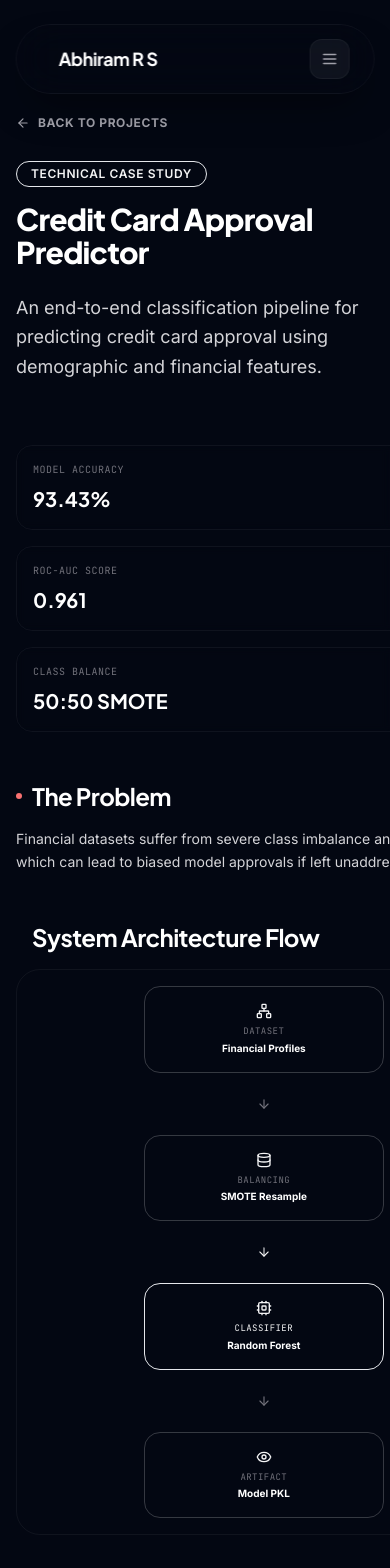
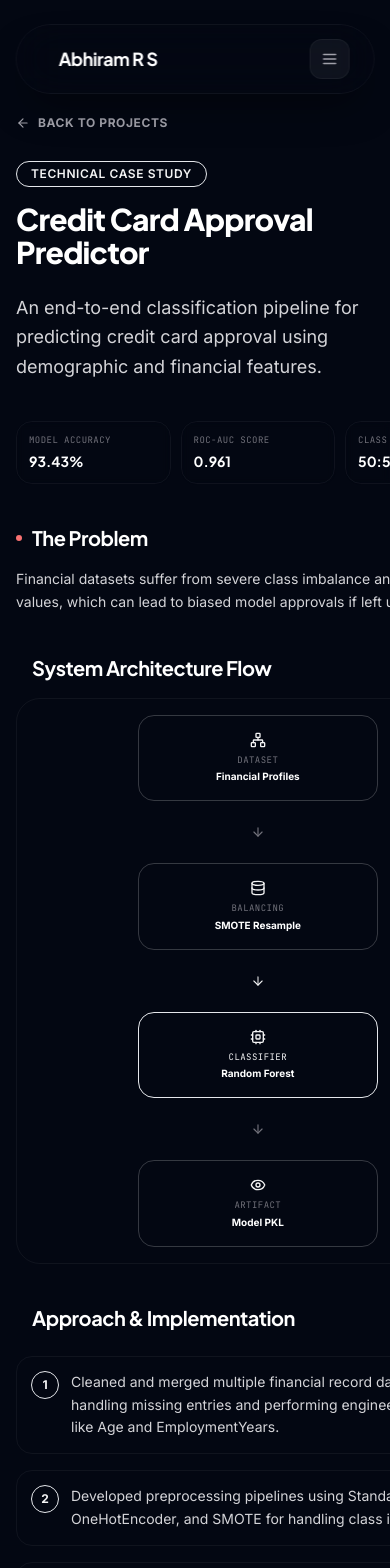
Before and after one commit to AbhiR4mRs/portfolio, a React (Vite) app: page /projects/credit-card-approval-prediction in a window 390 px wide. Shown: the top 1568 px of the page. Built offline with nearby package versions, Linux system fonts and the light colour scheme.

Commit message:
style: optimize project case study detail page spacing, metric grids, and headings on mobile

```diff
--- a/src/pages/ProjectDetailPage.jsx
+++ b/src/pages/ProjectDetailPage.jsx
@@ -95,7 +95,7 @@ export default function ProjectDetailPage() {
       animate={{ opacity: 1, y: 0 }}
       exit={{ opacity: 0, y: -10 }}
       transition={{ duration: 0.4 }}
-      className="space-y-16"
+      className="space-y-10 sm:space-y-16"
     >
 
       {/* Navigation Header */}
@@ -125,18 +125,18 @@ export default function ProjectDetailPage() {
       </div>
 
       {/* Main Grid Layout: Content (Left) & Sidebar (Right) */}
-      <div className="grid gap-10 lg:grid-cols-[1.35fr_0.65fr] lg:items-start">
+      <div className="grid gap-6 lg:gap-10 lg:grid-cols-[1.35fr_0.65fr] lg:items-start">
 
         {/* Case Study Core Content (Left) */}
-        <div className="space-y-12">
+        <div className="space-y-10 sm:space-y-12">
 
           {/* Key Metrics Panels */}
           {project.metrics && (
-            <section className="grid gap-4 sm:grid-cols-3">
+            <section className="grid grid-cols-3 gap-2.5 sm:gap-4">
               {project.metrics.map((metric) => (
-                <div key={metric.label} className="rounded-2xl border border-white/5 bg-slate-900/10 p-4 sm:p-5 backdrop-blur-sm">
-                  <p className="text-[10px] font-mono uppercase tracking-wider text-zinc-500">{metric.label}</p>
-                  <p className="mt-2 text-xl font-bold text-white font-display">{metric.value}</p>
+                <div key={metric.label} className="rounded-2xl border border-white/5 bg-slate-900/10 p-3 sm:p-5 backdrop-blur-sm">
+                  <p className="text-[9px] sm:text-[10px] font-mono uppercase tracking-wider text-zinc-500">{metric.label}</p>
+                  <p className="mt-1 sm:mt-2 text-sm sm:text-xl font-bold text-white font-display">{metric.value}</p>
                 </div>
               ))}
             </section>
@@ -144,7 +144,7 @@ export default function ProjectDetailPage() {
 
           {/* Problem Statement */}
           <section className="space-y-4">
-            <h2 className="font-display text-2xl font-bold tracking-tight text-white flex items-center gap-2.5">
+            <h2 className="font-display text-xl sm:text-2xl font-bold tracking-tight text-white flex items-center gap-2.5">
               <span className="h-1.5 w-1.5 rounded-full bg-red-400" />
               The Problem
             </h2>
@@ -155,7 +155,7 @@ export default function ProjectDetailPage() {
 
           {/* Pipeline Systems Diagram (Visual representation) */}
           <section className="space-y-4">
-            <h2 className="font-display text-2xl font-bold tracking-tight text-white flex items-center gap-2.5">
+            <h2 className="font-display text-xl sm:text-2xl font-bold tracking-tight text-white flex items-center gap-2.5">
               <span className="h-1.5 w-1.5 rounded-full bg-indigo-400" />
               System Architecture Flow
             </h2>
@@ -305,7 +305,7 @@ export default function ProjectDetailPage() {
 
           {/* Approach & Steps */}
           <section className="space-y-6">
-            <h2 className="font-display text-2xl font-bold tracking-tight text-white flex items-center gap-2.5">
+            <h2 className="font-display text-xl sm:text-2xl font-bold tracking-tight text-white flex items-center gap-2.5">
               <span className="h-1.5 w-1.5 rounded-full bg-indigo-400" />
               Approach & Implementation
             </h2>
@@ -313,7 +313,7 @@ export default function ProjectDetailPage() {
               {project.approach.map((step, idx) => (
                 <li
                   key={step}
-                  className="flex items-start gap-4 rounded-2xl border border-white/5 bg-slate-900/10 p-4 sm:p-5"
+                  className="flex items-start gap-3 sm:gap-4 rounded-2xl border border-white/5 bg-slate-900/10 p-3.5 sm:p-5"
                 >
                   <span className="flex h-7 w-7 shrink-0 items-center justify-center rounded-full bg-indigo-500/10 text-xs font-bold text-indigo-400 border border-indigo-500/20">
                     {idx + 1}
@@ -327,7 +327,7 @@ export default function ProjectDetailPage() {
           {/* Code Snippet Window */}
           {projectCodeSnippets[slug] && (
             <section className="space-y-4">
-              <h2 className="font-display text-2xl font-bold tracking-tight text-white flex items-center gap-2.5">
+              <h2 className="font-display text-xl sm:text-2xl font-bold tracking-tight text-white flex items-center gap-2.5">
                 <span className="h-1.5 w-1.5 rounded-full bg-cyan-400" />
                 Pipeline Implementation Code
               </h2>
@@ -344,7 +344,7 @@ export default function ProjectDetailPage() {
                 </div>
 
                 {/* Code Window Pre */}
-                <pre className="overflow-x-auto p-5 font-mono text-xs text-zinc-300 leading-relaxed max-h-[350px]">
+                <pre className="overflow-x-auto p-3.5 sm:p-5 font-mono text-xs text-zinc-300 leading-relaxed max-h-[350px]">
                   <code>{projectCodeSnippets[slug]}</code>
                 </pre>
               </div>
@@ -353,7 +353,7 @@ export default function ProjectDetailPage() {
 
           {/* Outcome & Impact */}
           <section className="space-y-4">
-            <h2 className="font-display text-2xl font-bold tracking-tight text-white flex items-center gap-2.5">
+            <h2 className="font-display text-xl sm:text-2xl font-bold tracking-tight text-white flex items-center gap-2.5">
               <span className="h-1.5 w-1.5 rounded-full bg-emerald-400" />
               Outcome & Impact
             </h2>
```
